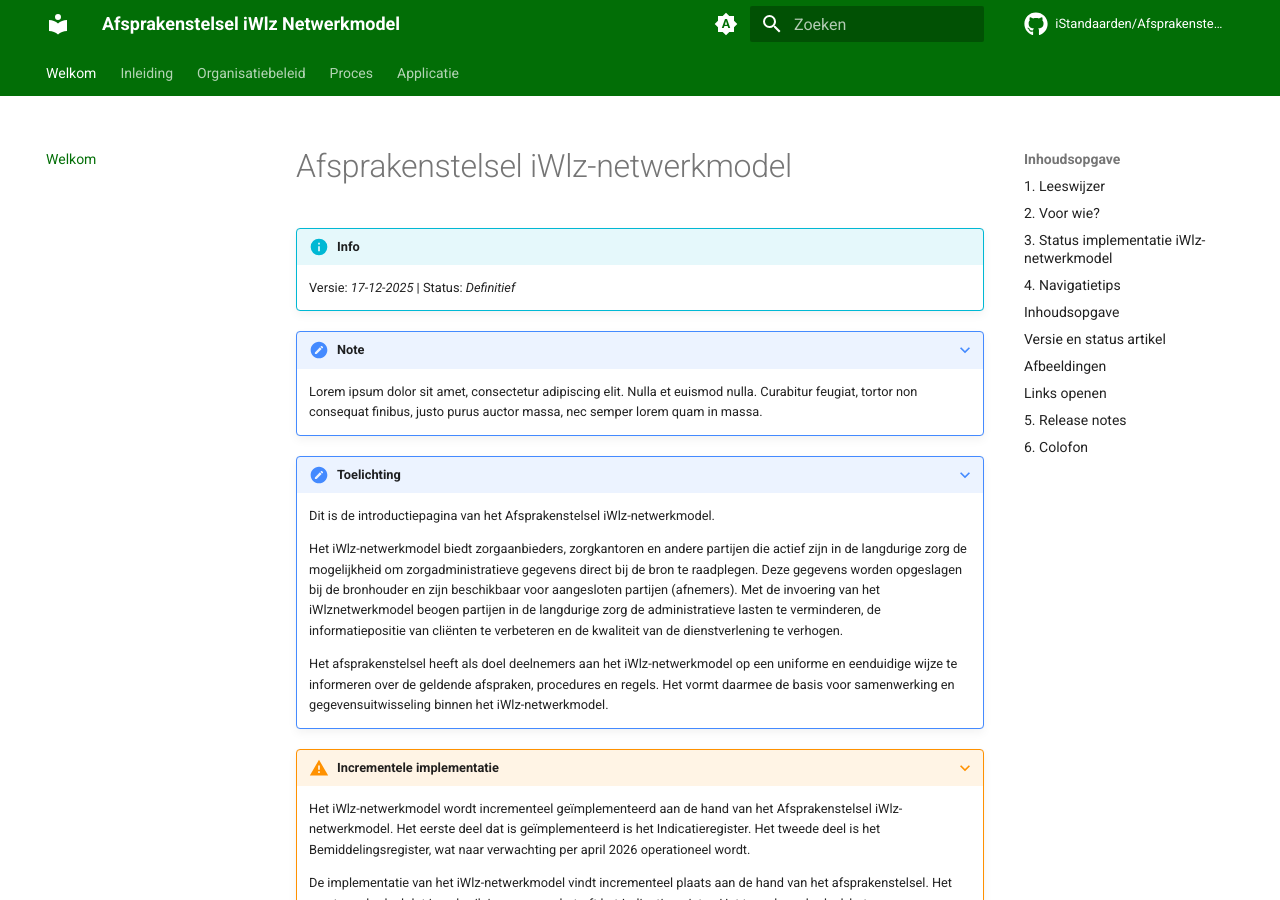
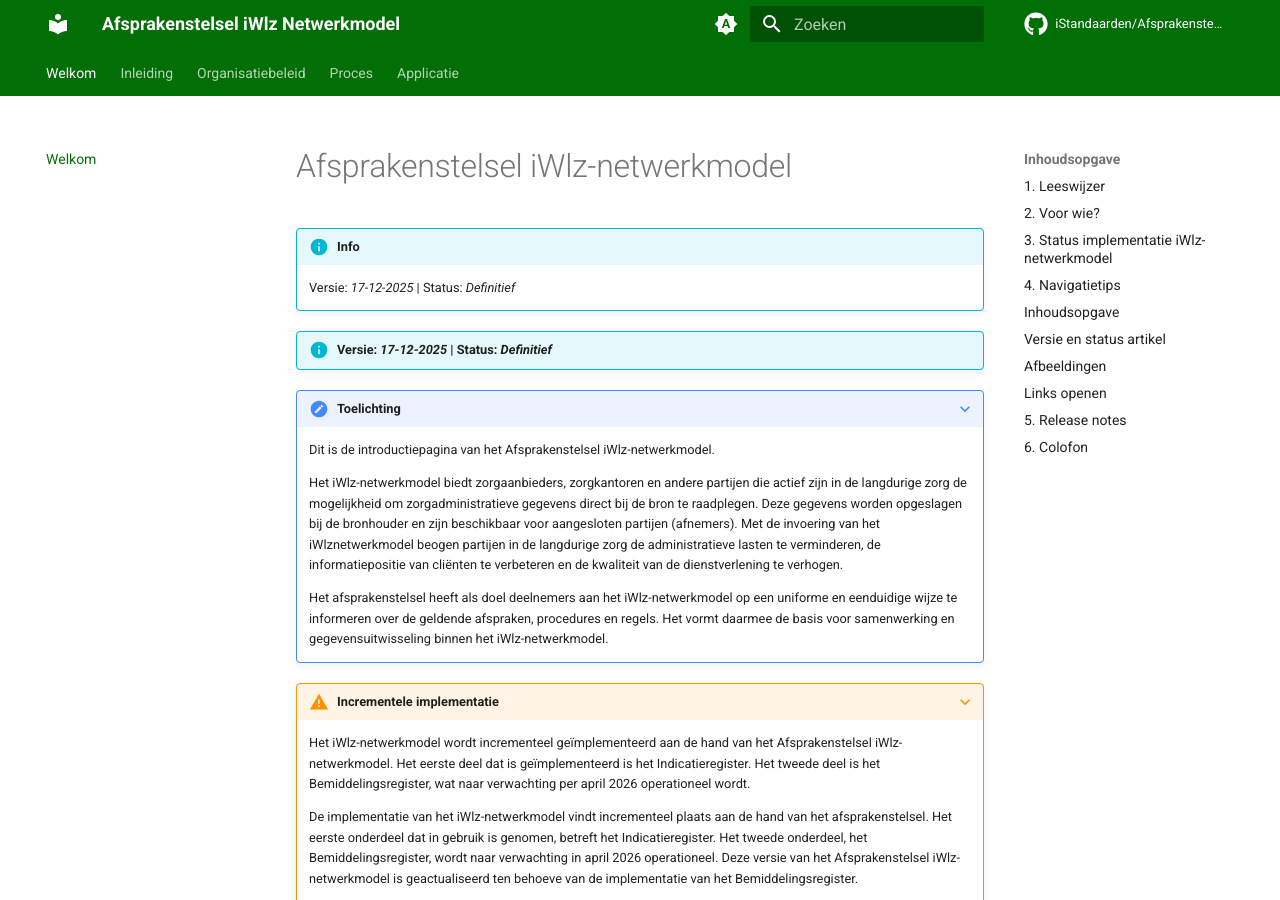
Before and after one commit to iStandaarden/Afsprakenstelsel-iWlz, an MkDocs documentation site: the page built from docs/index.md, in a window 1280 px wide and 900 px high. Built offline with MkDocs 1.6.1 and Material for MkDocs 9.7.7, drawn with Linux system fonts in a browser that asks for light colours; comment, search, counter and statistics services are not loaded.

Commit message:
versie info

```diff
--- a/docs/index.md
+++ b/docs/index.md
@@ -4,11 +4,7 @@
 !!! info
     Versie: *17-12-2025* | Status: *Definitief*
 
-???+ note
-
-    Lorem ipsum dolor sit amet, consectetur adipiscing elit. Nulla et euismod
-    nulla. Curabitur feugiat, tortor non consequat finibus, justo purus auctor
-    massa, nec semper lorem quam in massa.
+!!! info "Versie: *17-12-2025* | Status: *Definitief*"
 
 
 ???+ note "Toelichting"
@@ -25,7 +21,7 @@
 
     De implementatie van het iWlz-netwerkmodel vindt incrementeel plaats aan de hand van het afsprakenstelsel. Het eerste onderdeel dat in gebruik is genomen, betreft het Indicatieregister. Het tweede onderdeel, het Bemiddelingsregister, wordt naar verwachting in april 2026 operationeel. Deze versie van het Afsprakenstelsel iWlz-netwerkmodel is geactualiseerd ten behoeve van de implementatie van het Bemiddelingsregister.
 
-Per artikel wordt indien relevant aangegeven welke onderdelen nog niet van toepassing zijn. Bij iedere volgende implementatiestap wordt het afsprakenstelsel geactualiseerd zodat duidelijk is welke onderdelen worden toegevoegd.
+    Per artikel wordt indien relevant aangegeven welke onderdelen nog niet van toepassing zijn. Bij iedere volgende implementatiestap wordt het afsprakenstelsel geactualiseerd zodat duidelijk is welke onderdelen worden toegevoegd.
 
 
 ## 1. Leeswijzer
```
